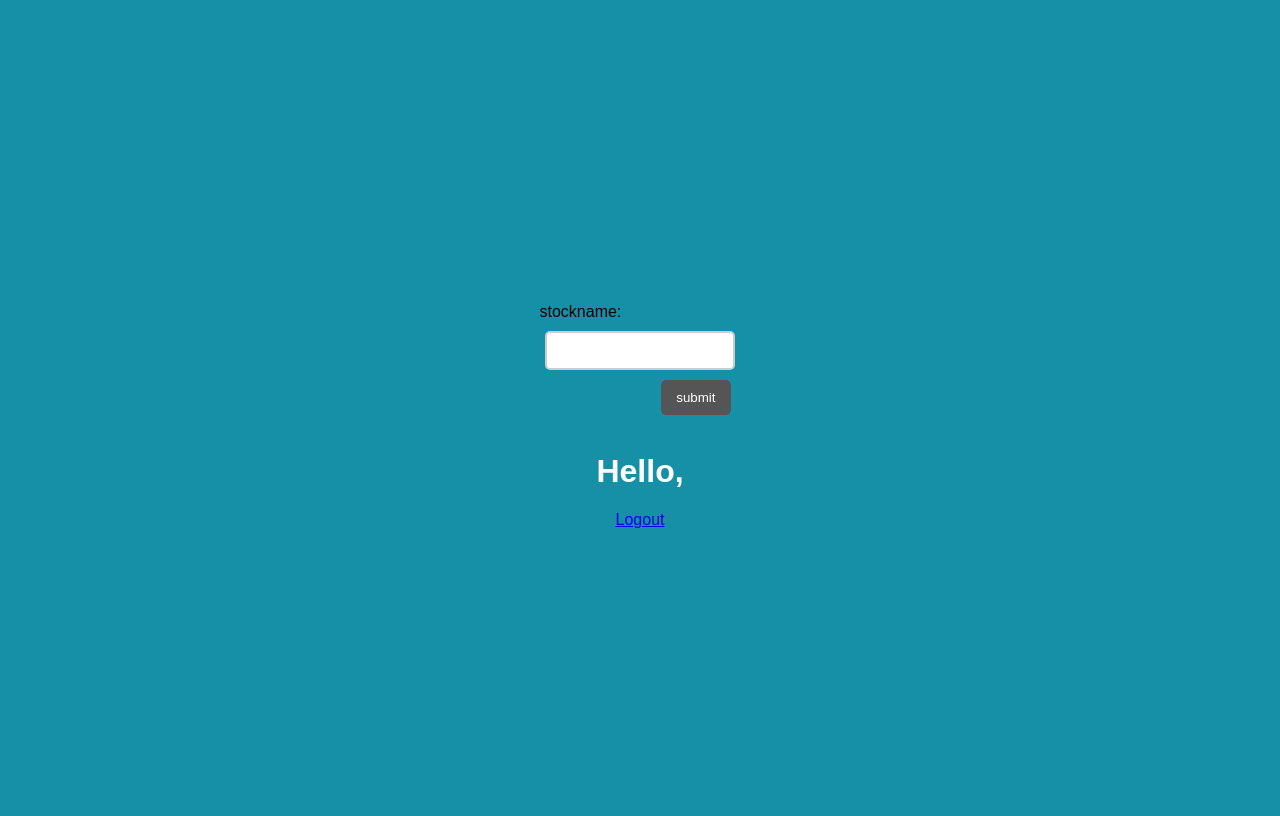
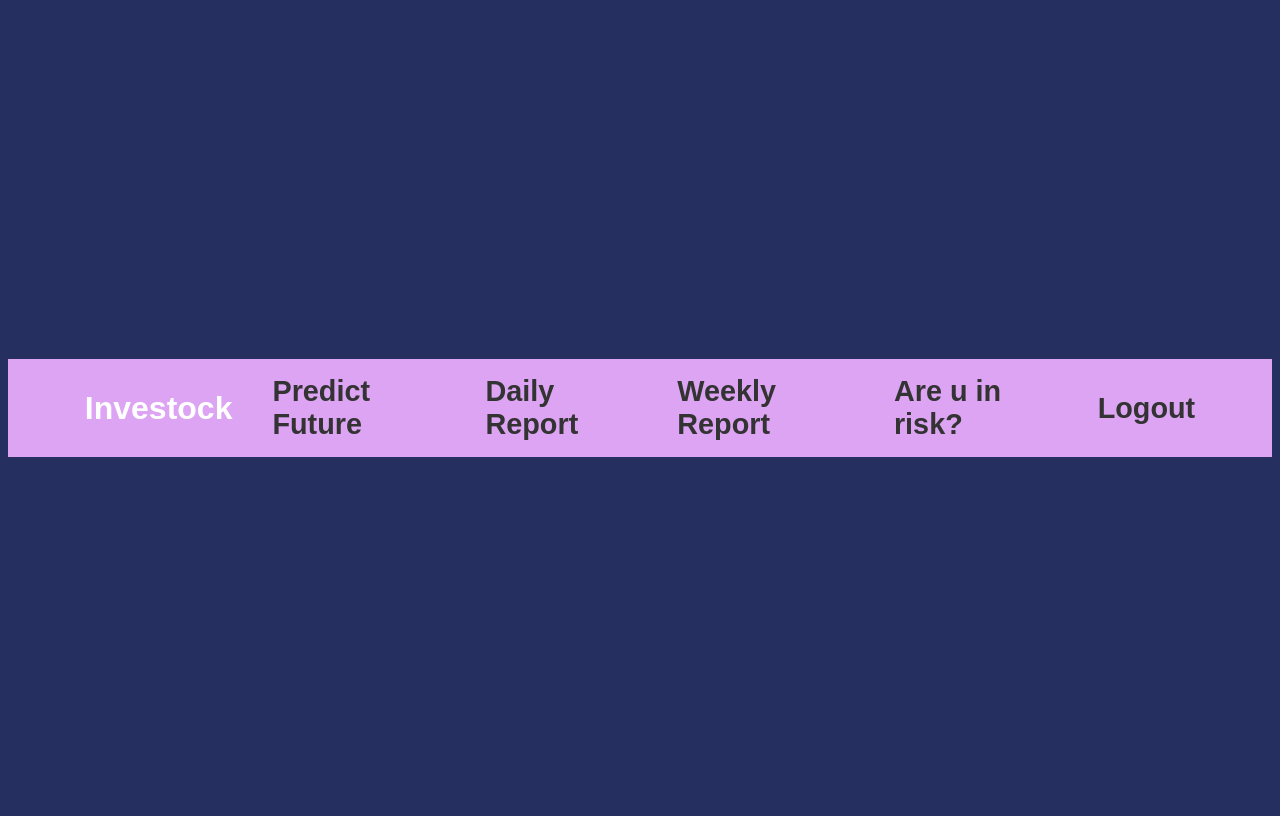
Before and after one commit to samgarg7009/Investock, a PHP site: page /home_1.php in a window 1280 px wide. Run offline with PHP 8.4, Linux system fonts and the light colour scheme; a user stored in the database is signed in; data that the repository does not hold is empty.

Commit message:
final project

```diff
--- a/home_1.php
+++ b/home_1.php
@@ -8,75 +8,89 @@ if (isset($_SESSION['id']) && isset($_SESSION['user_name'])) {
 <html>
 <head>
 	<title>HOME</title>
-	<link rel="stylesheet" type="text/css" href="style.css">
+	<link rel="stylesheet" href="style.css" type="text/css">
+     <style>
+          body {
+               background: #263060;
+               display: flex;
+               align-items: center;
+               height: 100vh;
+               flex-direction: column;
+          }
+          header {
+               display: flex;
+               top: 0;
+               justify-content: space-between;
+               align-items: center;
+               background-color: #dca4f3;
+               padding: 0 4.8rem;
+          }
+
+          .proname {
+               height: 2.2rem;
+          }
+
+          .main_nav_list {
+               list-style: none;
+               display: flex;
+               align-items: center;
+               gap: 3.2rem;
+          }
+          header nav ul li a {
+               display: inline-block;
+               text-decoration: none;
+               color: #333;
+               font-size: 1.8rem;
+               font-weight: 700;
+               transition: all 0.3s;
+          }
+          nav {
+               display:block;
+          }
+          li {
+               display: list-item;
+          }
+</style>
 </head>
+
 <body>
-     <p>
-          stockname: <input id="stockName" type="text" value="  " onchange="changeHandler()"></input>
-          <button id="submit"> submit</button>
-     </p>
-     <script>
-          var input;
-          var url;
-          var button = d=select('#submit');
-          button.mousePressed(getInfo);
-          input = select('#stockName');
-          function getInfo(){
-               url = api + input.value();
+<header class="header">
+     <h1 class="proname">Investock </h1>
+     <nav class="main_nav">
+          <ul class="main_nav_list">
+               <li>
+                   <a class="main_nav_link" href="predict.php">Predict Future</a>
+               </li>
+               <li>
+                    <a class="main_nav_link" href="daily_price.php">Daily Report</a>
+               </li>
+               <li>
+                    <a class="main_nav_link" href="week_price.php">Weekly Report</a>
+               </li>
+               <li>
+                   <a class="main_nav_link" href="risk.php">Are u in risk?</a>
+               </li>
+               <li>
+                    <a class="main_nav_link" href="logout.php">Logout</a>
+               </li>
+          </ul>
+     </nav>
+</header>
+
+     <!-- <script>
+          var value = "";
+
+          function changeHandler(e){
+               value = e.target.value
           }
-     </script>
-     <h1>Hello,
-<?php
-//forcast
-$api_ = 'http://54.188.231.51:5000/Get_Forecast/?ticker=';
 
-$json_data = file_get_contents($url);
-
-$response_data = json_decode($json_data);
-//$user_data = $response_data->data;
-
-$user_data = array_slice($response_data, 0, 20,TRUE);
-?>
-
-<table>
-<?php
-
-foreach ($user_data as $user) {
-     ?>
-     <tr>
-          <td>
-               <?php
-                    echo $user->forecast_date;
-               ?>
-          </td>
-     </tr>
-     <tr>
-          <td>
-               <?php
-                    echo $user->forecast_value;
-               ?>
-          </td>
-     </tr>
-     <tr>
-          <td>
-               <?php
-                    echo $user->forecast_ticker;
-               ?>
-          </td>
-     </tr>
-     <?php
-
-}
-
-?>
-</table>
-
-</h1>
-     <a href="logout.php">Logout</a>
+     </script> -->
 </body>
 </html>
 
 <?php
+
+
 }else{
      header("Location: index.php");
      exit();
--- a/login.php
+++ b/login.php
@@ -35,7 +35,7 @@ if (isset($_POST['uname']) && isset($_POST['password'])) {
             	$_SESSION['user_name'] = $row['user_name'];
             	$_SESSION['name'] = $row['name'];
             	$_SESSION['id'] = $row['id'];
-            	header("Location: home.php");
+            	header("Location: home_1.php");
 		        exit();
             }else{
 				header("Location: index.php?error=Incorect User name or password");
--- a/style.css
+++ b/style.css
@@ -1,5 +1,5 @@
 body {
-	background: #1690A7;
+    background: #5b16a7;
     display: flex;
     justify-content: center;
     align-items: center;
@@ -7,7 +7,7 @@ body {
     flex-direction: column;
 }
 
-*{
+* {
     font-family: sans-serif;
     box-sizing: border-box;
 }
@@ -33,6 +33,7 @@ input {
     margin: 10px auto;
     border-radius: 5px;
 }
+
 label {
     color: #888;
     font-size: 18px;
@@ -48,12 +49,14 @@ button {
     margin-right: 10px;
     border: none;
 }
-button:hover{
-	opacity: .7;
+
+button:hover {
+    opacity: 0.7;
 }
+
 .error {
-   background: #F2DEDE;
-   color: #A94442;
+    background: #f2dede;
+    color: #a94442;
     padding: 10px;
     width: 95%;
     border-radius: 5px;
@@ -61,8 +64,8 @@ button:hover{
 }
 
 .success {
-   background: #D4EDDA;
-   color: #40754C;
+    background: #d4edda;
+    color: #40754c;
     padding: 10px;
     width: 95%;
     border-radius: 5px;
@@ -81,6 +84,7 @@ h1 {
     text-decoration: none;
     color: #444;
 }
+
 .ca:hover {
     text-decoration: underline;
 }
```
Also changed, not shown: daily_price.php (added, +105 -0 lines), plot.php (+6 -5 lines), predict.php (added, +97 -0 lines), risk.php (added, +66 -0 lines), week_price.php (added, +115 -0 lines). Lines whose indentation alone changed are shown as unchanged.
